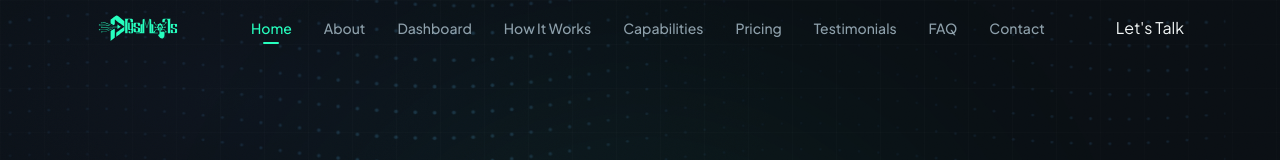
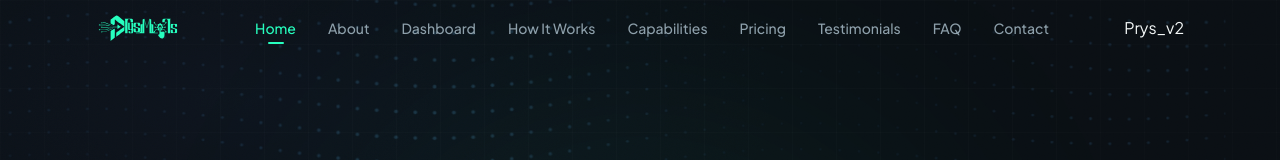
Before and after one commit to prysmors/frontend, a React (Vite) app: page /product in a window 1280 px wide. Shown: the top 160 px of the page. Built offline with nearby package versions, Linux system fonts and the light colour scheme.

Commit message:
Product name changed

```diff
--- a/src/components/Header.jsx
+++ b/src/components/Header.jsx
@@ -109,7 +109,7 @@ export default function Header() {
               to="/product"
               className="btn-mint"
             >
-              Let's Talk
+              Prys_v2
             </Link>
           </div>
 
@@ -160,7 +160,7 @@ export default function Header() {
               onClick={() => setMenuOpen(false)}
               className="btn-mint w-full justify-center"
             >
-              Let's Talk
+              Prys_v2
             </Link>
           </div>
         </nav>
```
